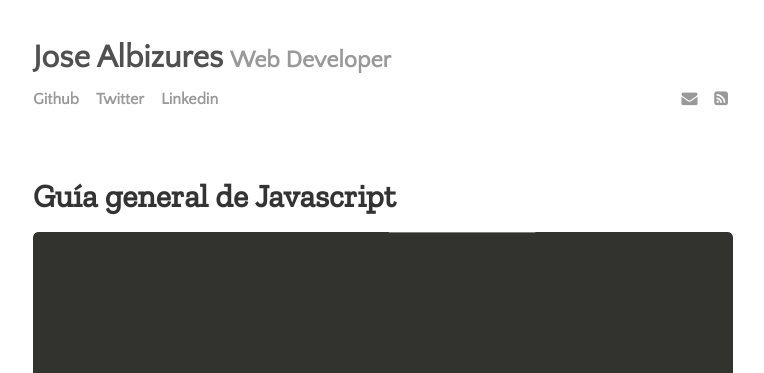
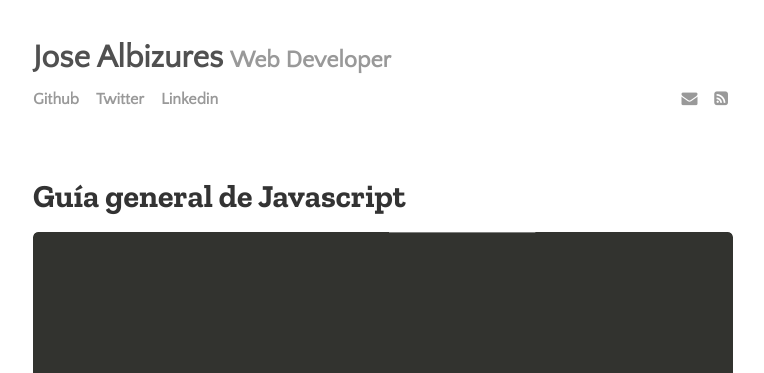
Before and after one commit to albizures/albizures.github.io, a Jekyll site: the page built from index.html, in a window 1280 px wide. Shown: the top 373 px of the page, without its empty margins (257-1021 px from the left). Built offline with Jekyll 4.4.1, drawn with Linux system fonts in a browser that asks for light colours; the list of posts is cut into pages by our own code.

Commit message:
Update head.html

```diff
--- a/_includes/head.html
+++ b/_includes/head.html
@@ -18,7 +18,7 @@
   <!--<link href="/rss-feed.xml" type="application/rss+xml" rel="alternate" title="{{ site.title }} | {{ site.description }}"/>
   //-->
 
-  <link rel="stylesheet" href="https://fonts.googleapis.com/css?family=Zilla+Slab">
+  <link rel="stylesheet" href="https://fonts.googleapis.com/css?family=Zilla+Slab:300,300i,400,400i,700">
   <link rel="stylesheet" href="https://fonts.googleapis.com/css?family=Source+Code+Pro">
   <link rel="stylesheet" href="https://fonts.googleapis.com/css?family=Quattrocento+Sans">
   <link rel="stylesheet" href="https://cdnjs.cloudflare.com/ajax/libs/font-awesome/4.7.0/css/font-awesome.min.css">
```
